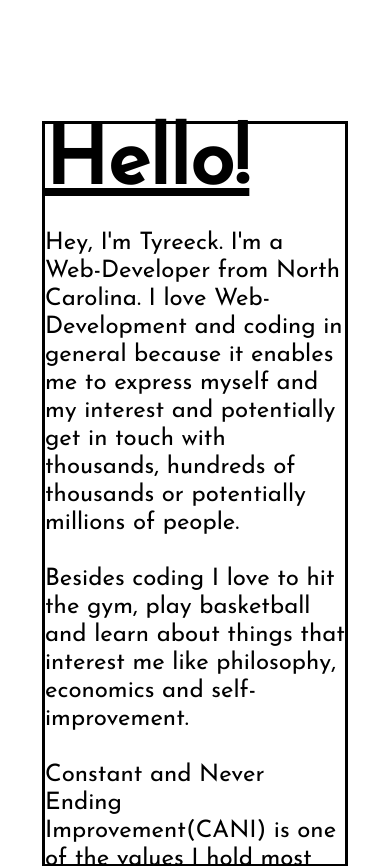
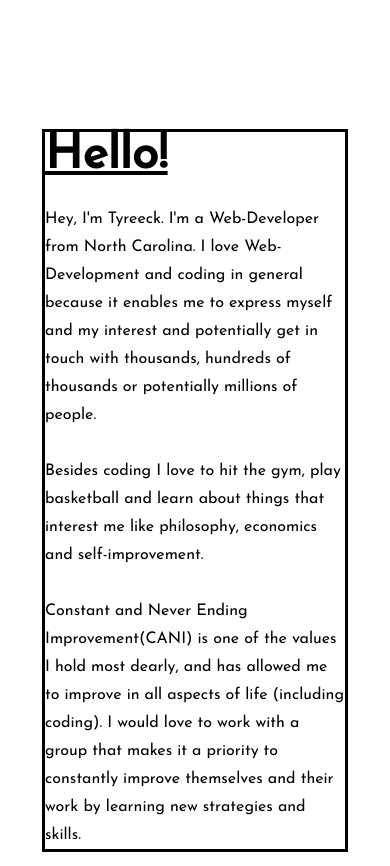
Before and after one commit to mrmakki12/portfolio-v2, a React (Create React App) app: page / in a window 390 px wide. Shown: the part 1040-1906 px from the top of the page. Built offline with nearby package versions, Linux system fonts and the light colour scheme.

Commit message:
finish responsiveness, I think

```diff
--- a/src/App.css
+++ b/src/App.css
@@ -48,7 +48,7 @@ All Pages
   line-height: 1.75rem;
 }
 
-@media screen and (max-width: 415px) {
+@media screen and (max-width: 815px) {
   /* container and layout*/
   .container {
       height: 200vh;
@@ -58,11 +58,21 @@ All Pages
 
   }
 
+  .text h1 {
+    font-size: 3rem;
+  }
+
+  .text p {
+    font-size: 1rem;
+  }
+
   .text,
   .contact,
-  .skills {
+  .skills,
+  .me,
+  .projects {
       width: 85%;
-      height: 45%;
+      height: fit-content;
   }
 
 }
--- a/src/Pages/Contact/contact.css
+++ b/src/Pages/Contact/contact.css
@@ -15,10 +15,12 @@ form {
 
 textarea {
     height: 150px;
+    padding: 10px;
 }
 
 input {
     height: 30px;
+    padding: 10px;
 }
 
 button {
--- a/src/Pages/Skills/skills.css
+++ b/src/Pages/Skills/skills.css
@@ -13,23 +13,3 @@
 .tbd {
     text-align: center;
 }
-
-
-
-@media screen and (max-width: 415px) {
-    /* container and layout*/
-    .skills-container {
-        height: 200vh;
-        flex-direction: column;
-        padding: 15px;
-        justify-content: space-evenly;
-
-    }
-
-    .skills-text,
-    .skills {
-        width: 85%;
-        height: 45%;
-    }
-
-}
```
